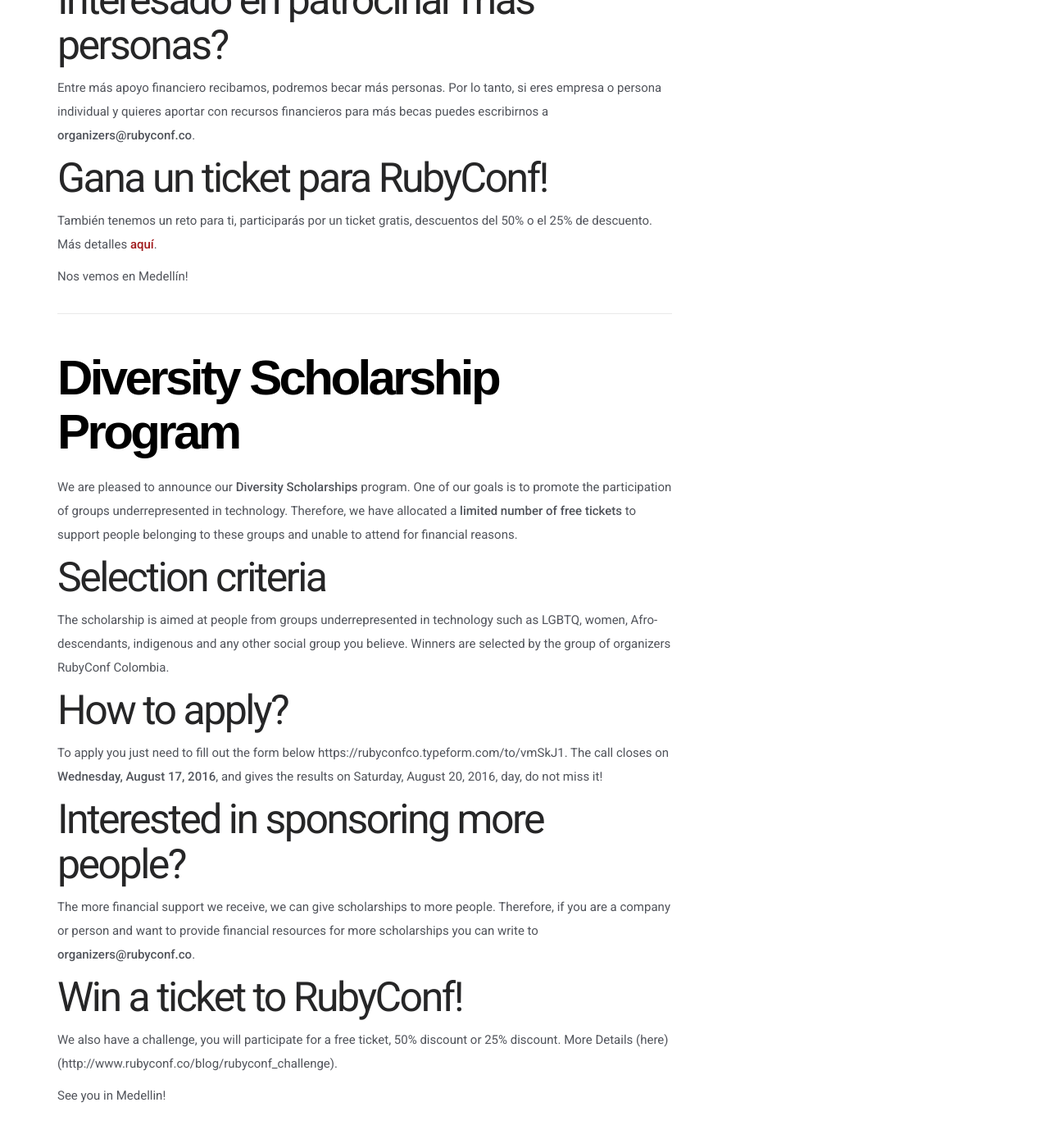
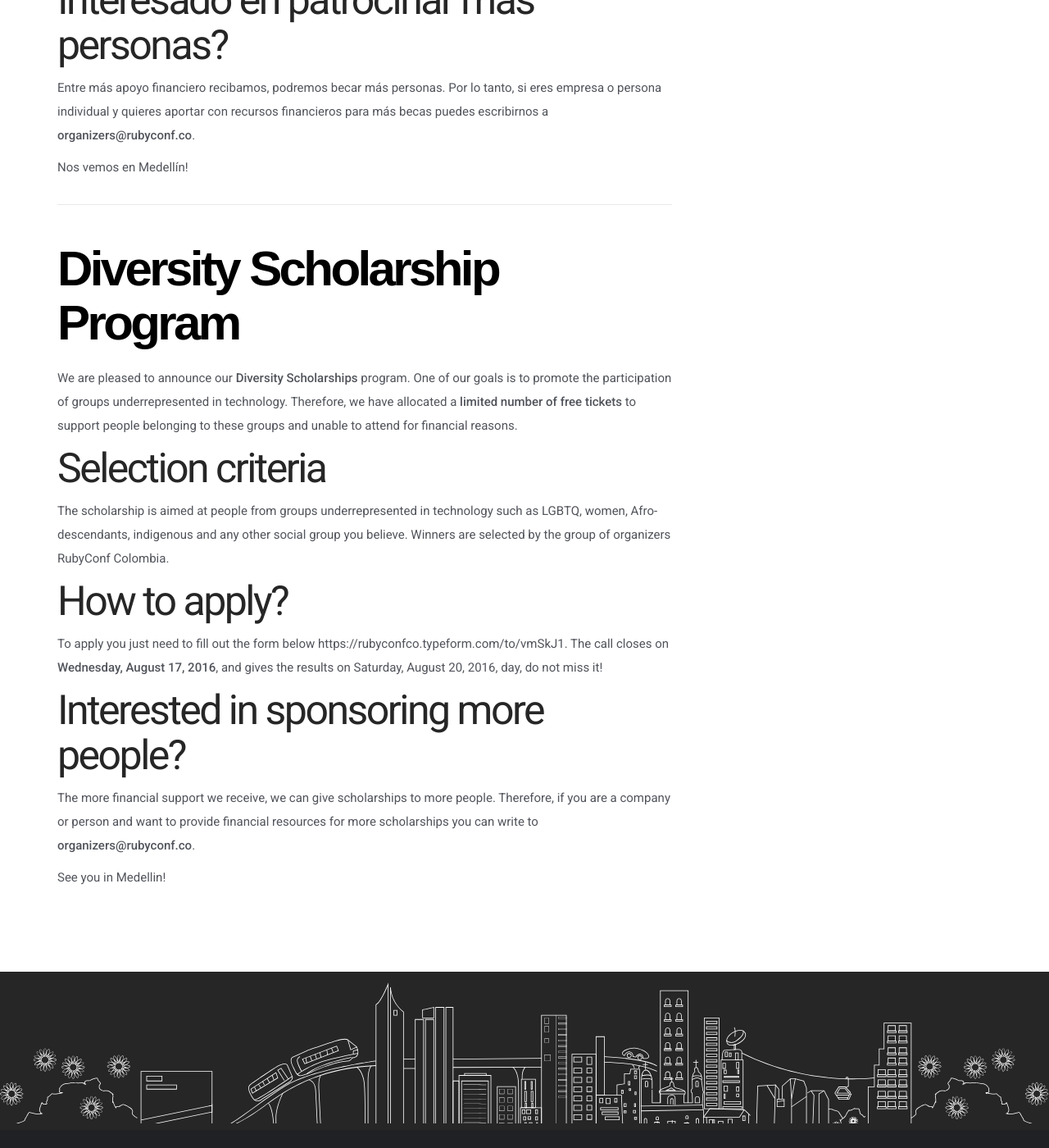
Before and after one commit to RubyConfCo/2016-rubyconfco.github.io, a Jekyll site: the page built from blog/_posts/2016-08-02-diversity-scholarship-program.md, in a window 1280 px wide and 1400 px high, scrolled down 1227 px. Shown: the whole window at 82% size. Built offline with Jekyll 4.4.1, drawn with Linux system fonts in a browser that asks for light colours; some web fonts are replaced; a script that is not in the unit is left out; comment, search, counter and statistics services are not loaded.

Commit message:
Update 2016-08-02-diversity-scholarship-program.md

```diff
--- a/blog/_posts/2016-08-02-diversity-scholarship-program.md
+++ b/blog/_posts/2016-08-02-diversity-scholarship-program.md
@@ -22,10 +22,6 @@
 
 Entre más apoyo financiero recibamos, podremos becar más personas. Por lo tanto, si eres empresa o persona individual y quieres aportar con recursos financieros para más becas puedes escribirnos a **organizers@rubyconf.co**.
 
-### Gana un ticket para RubyConf!
-
-También tenemos un reto para ti,  participarás por un ticket gratis, descuentos del 50% o el 25% de descuento. Más detalles [aquí](http://www.rubyconf.co/blog/rubyconf_challenge).
-
 Nos vemos en Medellín!
 
 
@@ -48,8 +44,4 @@
 
 The more financial support we receive, we can give scholarships to more people. Therefore, if you are a company or person and want to provide financial resources for more scholarships you can write to **organizers@rubyconf.co**.
 
-### Win a ticket to RubyConf!
-
-We also have a challenge, you will participate for a free ticket, 50% discount or 25% discount. More Details (here)(http://www.rubyconf.co/blog/rubyconf_challenge).
-
 See you in Medellin!
```
